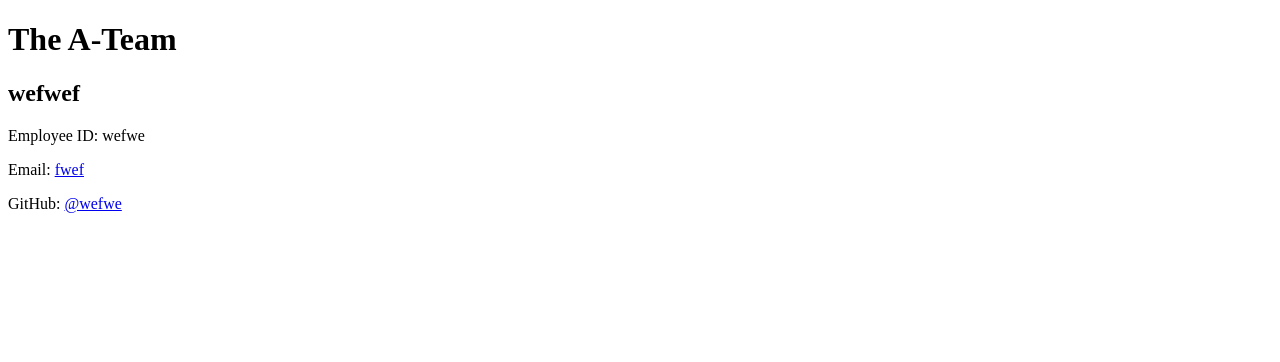
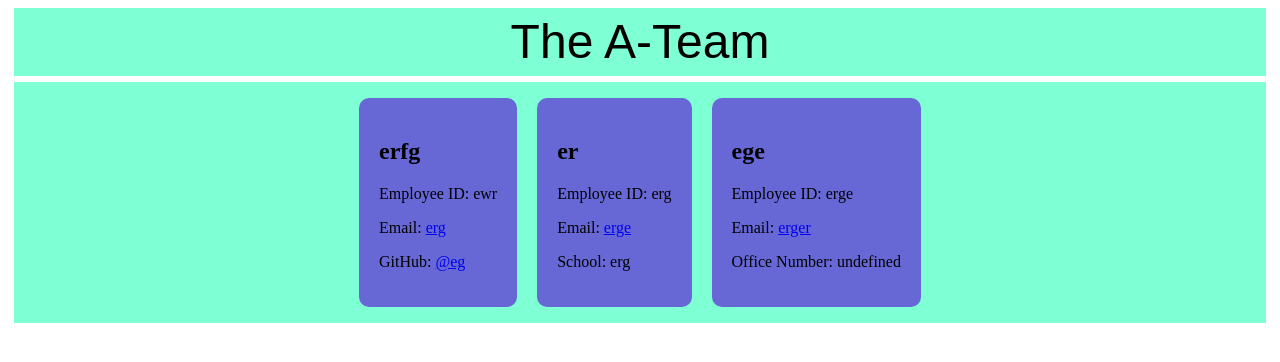
Before and after one commit to gibbo3433/team-profile-generator, a website: page dist/team.html in a window 1280 px wide. Drawn offline with Linux system fonts and the light colour scheme.

Commit message:
created CSS

```diff
--- a/dist/style.css
+++ b/dist/style.css
@@ -0,0 +1,32 @@
+h1 {
+  text-align: center;
+  font-family: Arial, Helvetica, sans-serif;
+  font-weight: 300;
+  font-size: 3em;
+  background-color: aquamarine;
+  margin: 0.5%;
+  padding: 0.5%;
+}
+
+main {
+  display: flex;
+  flex-wrap: wrap;
+  justify-content: space-around;
+  background-color: aquamarine;
+  margin: 0.5%;
+  padding: 0.5%;
+}
+
+.jobs {
+  display: flex;
+  align-items: center;
+  flex-wrap: wrap;
+  justify-content: center;
+}
+
+.card {
+  background-color: rgb(103, 103, 214);
+  margin: 10px;
+  padding: 20px;
+  border-radius: 10px;
+}
--- a/dist/team.html
+++ b/dist/team.html
@@ -4,7 +4,8 @@
     <meta charset="UTF-8">
     <meta http-equiv="X-UA-Compatible" content="IE=edge">
     <meta name="viewport" content="width=device-width, initial-scale=1.0">
-    <title>Document</title>
+    <link rel="stylesheet" href="./style.css">
+    <title> Work Team Profiles </title>
 </head>
 <body>
     <header>
@@ -14,13 +15,23 @@
     <main>
         <div class="jobs" >
             <div class="card">
-                <h2>wefwef</h2>
-                <p>Employee ID: wefwe </p>
-                <p>Email: <a href="mailto:fwef">fwef</a></p>
-                <p>GitHub: <a href="https://github.com/wefwe">@wefwe</a></p>
+                <h2>erfg</h2>
+                <p>Employee ID: ewr </p>
+                <p>Email: <a href="mailto:erg">erg</a></p>
+                <p>GitHub: <a href="https://github.com/eg">@eg</a></p>
             </div>
-
-
+            <div class="card">
+                <h2>er</h2>
+                <p>Employee ID: erg </p>
+                <p>Email: <a href="mailto:erge">erge</a></p>
+                <p>School: erg</p>
+            </div>
+            <div class="card">
+                <h2>ege</h2>
+                <p>Employee ID: erge </p>
+                <p>Email: <a href="mailto:erger">erger</a></p>
+                <p>Office Number: undefined</p>
+             </div>
         </div>
     </main>
 </body>
```
